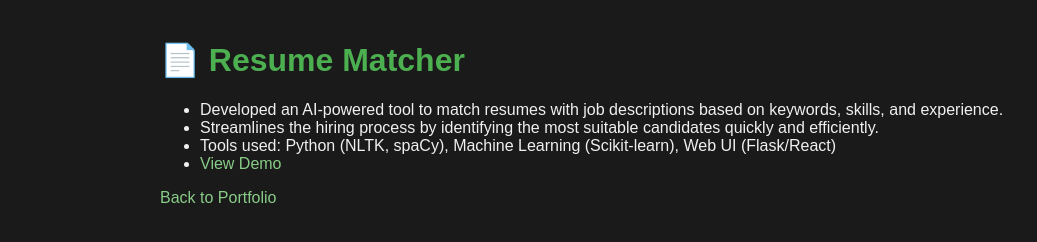
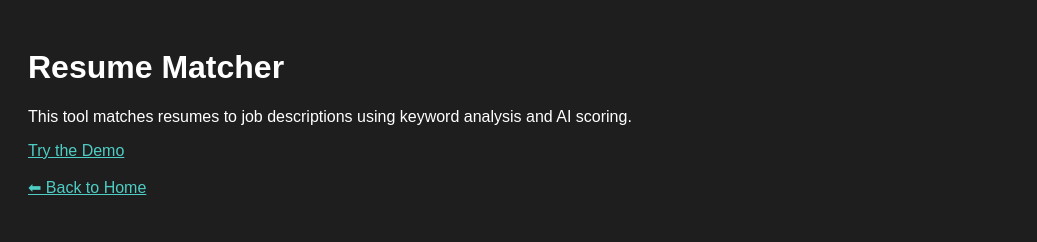
Before and after one commit to ewiges3317/ai-data-portfolio, a plain HTML site: page resume-matcher/index.html in a window 1280 px wide. Shown: the whole page, without its empty margins (0-1037 px from the left). Drawn offline with Linux system fonts and the light colour scheme.

Commit message:
Added index.html for Resume Matcher project

```diff
--- a/resume-matcher/index.html
+++ b/resume-matcher/index.html
@@ -1,42 +1,14 @@
 <!DOCTYPE html>
 <html>
 <head>
-    <title>Resume Matcher</title>
-    <style>
-        body {
-            font-family: Arial, sans-serif;
-            margin: 0;
-            padding: 0;
-            background-color: #1a1a1a;
-            color: #f0f0f0;
-        }
-        .container {
-            padding: 20px;
-            max-width: 960px;
-            margin: 0 auto;
-        }
-        h1, h2 {
-            color: #4CAF50;
-        }
-        a {
-            color: #88cc88;
-            text-decoration: none;
-        }
-        a:hover {
-            text-decoration: underline;
-        }
-    </style>
+  <meta charset="UTF-8">
+  <title>Resume Matcher</title>
 </head>
-<body>
-    <div class="container">
-        <h1>📄 Resume Matcher</h1>
-        <ul>
-            <li>Developed an AI-powered tool to match resumes with job descriptions based on keywords, skills, and experience.</li>
-            <li>Streamlines the hiring process by identifying the most suitable candidates quickly and efficiently.</li>
-            <li>Tools used: Python (NLTK, spaCy), Machine Learning (Scikit-learn), Web UI (Flask/React)</li>
-            <li><a href="./Resume-Matcher-Demo.html">View Demo</a></li>
-        </ul>
-        <a href="../index.html">Back to Portfolio</a>
-    </div>
+<body style="background:#1e1e1e; color:white; font-family:Arial,sans-serif; padding:20px;">
+  <h1>Resume Matcher</h1>
+  <p>This tool matches resumes to job descriptions using keyword analysis and AI scoring.</p>
+  <a href="demo.html" style="color:#4ecdc4;">Try the Demo</a>
+  <br><br>
+  <a href="../index.html" style="color:#4ecdc4;">⬅ Back to Home</a>
 </body>
 </html>
```
